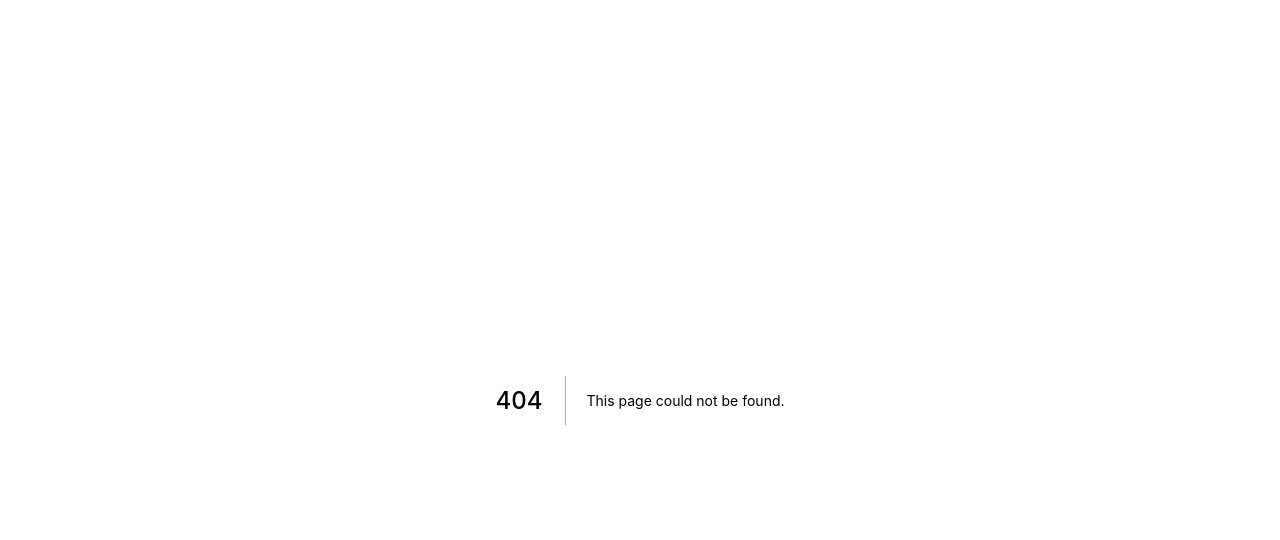
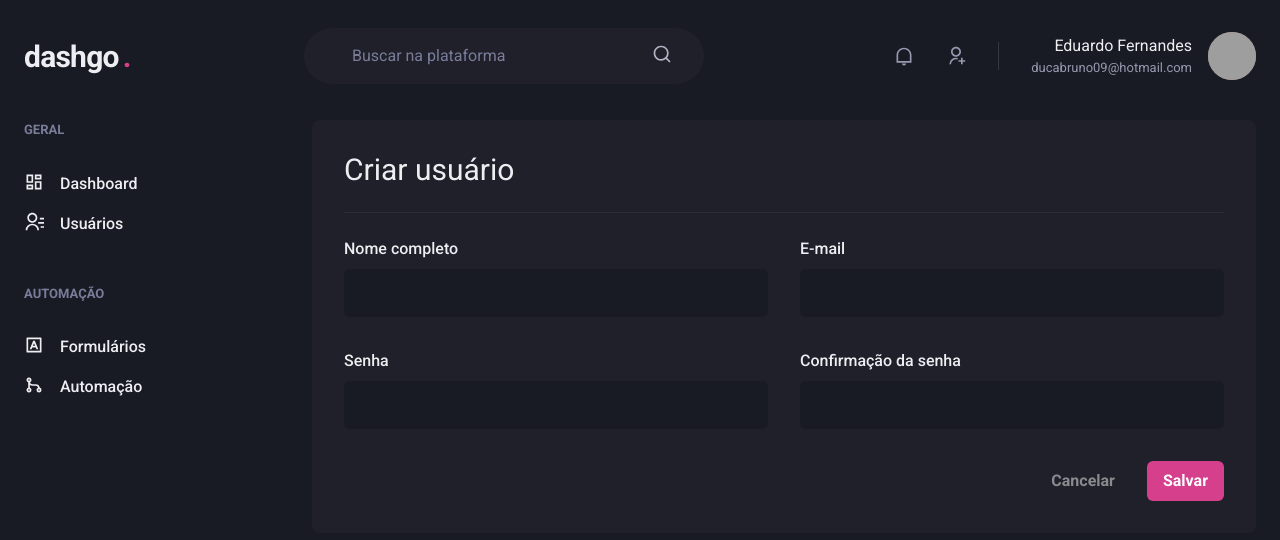
Before and after one commit to EduardoReisUX/dashgo, a Next.js app: page /users/create in a window 1280 px wide. Before the commit this address had no page. Shown: the top 540 px of the page. Built offline with nearby package versions, Linux system fonts and the light colour scheme; grey boxes are pictures that could not be loaded.

Commit message:
add users/create page

```diff
--- /dev/null
+++ b/src/pages/users/create.tsx
@@ -0,0 +1,56 @@
+import {
+  Box,
+  Button,
+  Divider,
+  Flex,
+  Heading,
+  HStack,
+  SimpleGrid,
+  VStack,
+} from "@chakra-ui/react";
+import { Input } from "../../components/Form/Input";
+import { Header } from "../../components/Header";
+import { Sidebar } from "../../components/Sidebar";
+
+export default function CreateUser() {
+  return (
+    <Box>
+      <Header />
+
+      <Flex w={"100%"} my={6} maxW={1480} mx={"auto"} px={"6"}>
+        <Sidebar />
+
+        <Box flex={"1"} borderRadius={8} bg={"gray.800"} p={"8"}>
+          <Heading size={"lg"} fontWeight={"normal"}>
+            Criar usuário
+          </Heading>
+
+          <Divider my={"6"} borderColor={"gray.700"} />
+
+          <VStack spacing={"8"}>
+            <SimpleGrid minChildWidth={"240px"} spacing={"8"} w={"100%"}>
+              <Input name="name" label="Nome completo" />
+              <Input name="email" label="E-mail" />
+            </SimpleGrid>
+            <SimpleGrid minChildWidth={"240px"} spacing={"8"} w={"100%"}>
+              <Input name="password" label="Senha" />
+              <Input
+                name="password_confirmation"
+                label="Confirmação da senha"
+              />
+            </SimpleGrid>
+          </VStack>
+
+          <Flex mt={"8"} justify={"flex-end"}>
+            <HStack spacing={"4"}>
+              <Button colorScheme={"whiteAlpha"} variant={"ghost"}>
+                Cancelar
+              </Button>
+              <Button colorScheme={"pink"}>Salvar</Button>
+            </HStack>
+          </Flex>
+        </Box>
+      </Flex>
+    </Box>
+  );
+}
```
